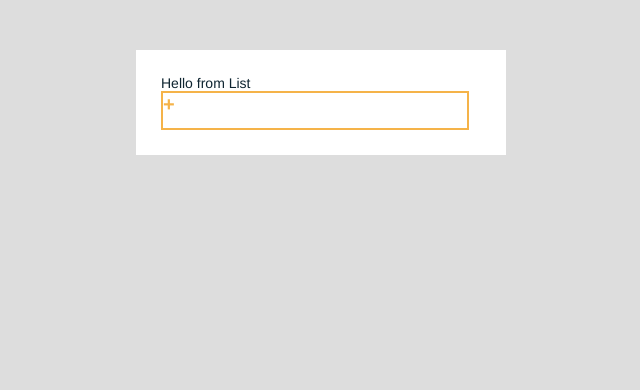
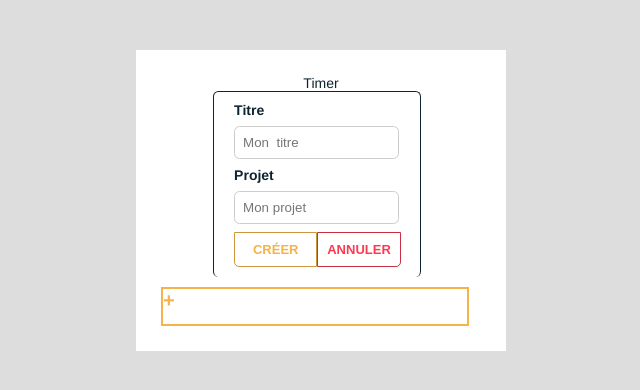
Before and after one commit to AbrahamBen/timer-app, a React (Create React App) app: page / in a window 1280 px wide. Shown: the top 390 px of the page, without its empty margins (319-959 px from the left). Built offline with nearby package versions, Linux system fonts and the light colour scheme.

Commit message:
ListContainer and Container
ListContainer and Container adding

```diff
--- /dev/null
+++ b/src/components/container/Container.jsx
@@ -0,0 +1,21 @@
+import React from "react";
+import TimerForm from "../timer-form/TimerForm";
+import Timer from "../timer/Timer";
+
+
+class Container extends React.Component{
+
+    render() {
+        return (
+             <div>
+                {
+                    this.props.isFormOpen ?
+                    (<TimerForm />):
+                    (<Timer />)
+                }
+             </div>
+        );
+    }
+}
+
+export default Container;
--- a/src/components/container/list/ListContainer.jsx
+++ b/src/components/container/list/ListContainer.jsx
@@ -1,9 +1,13 @@
 import React from "react";
+import Container from "../Container";
 
 class ListContainer extends React.Component{
     render(){
         return(
-            <div>Hello from List</div>
+            <div className="list--container">
+                <Container isFormOpen={false} />
+                <Container isFormOpen />
+            </div>
         );
     }
 }
--- a/src/components/timer-form/TimerForm.jsx
+++ b/src/components/timer-form/TimerForm.jsx
@@ -3,7 +3,7 @@ import React from "react";
 class TimerForm extends React.Component{
 
     render() {
-        const submitText =this.props.title ? 'Modifier':'Créer;'
+        const submitText =this.props.title ? 'Modifier':'Créer';
         return (
             <div className="form">
                 <div className="form--content">
@@ -18,10 +18,10 @@ class TimerForm extends React.Component{
                     </div>
 
                     <div className="form--button">
-                        <button className="btn--submit">
+                        <button className="button btn--submit">
                             {submitText}
                         </button>
-                        <button className="btn--cancel">
+                        <button className="button btn--cancel">
                             Annuler
                         </button>
                     </div>
--- /dev/null
+++ b/src/components/timer/Timer.jsx
@@ -0,0 +1,15 @@
+import React from "react";
+
+
+class Timer extends React.Component{
+    render() {
+        return (
+             <div>
+                <p>Timer</p>
+             </div>
+        );
+    }
+}
+
+
+export default Timer;
```
